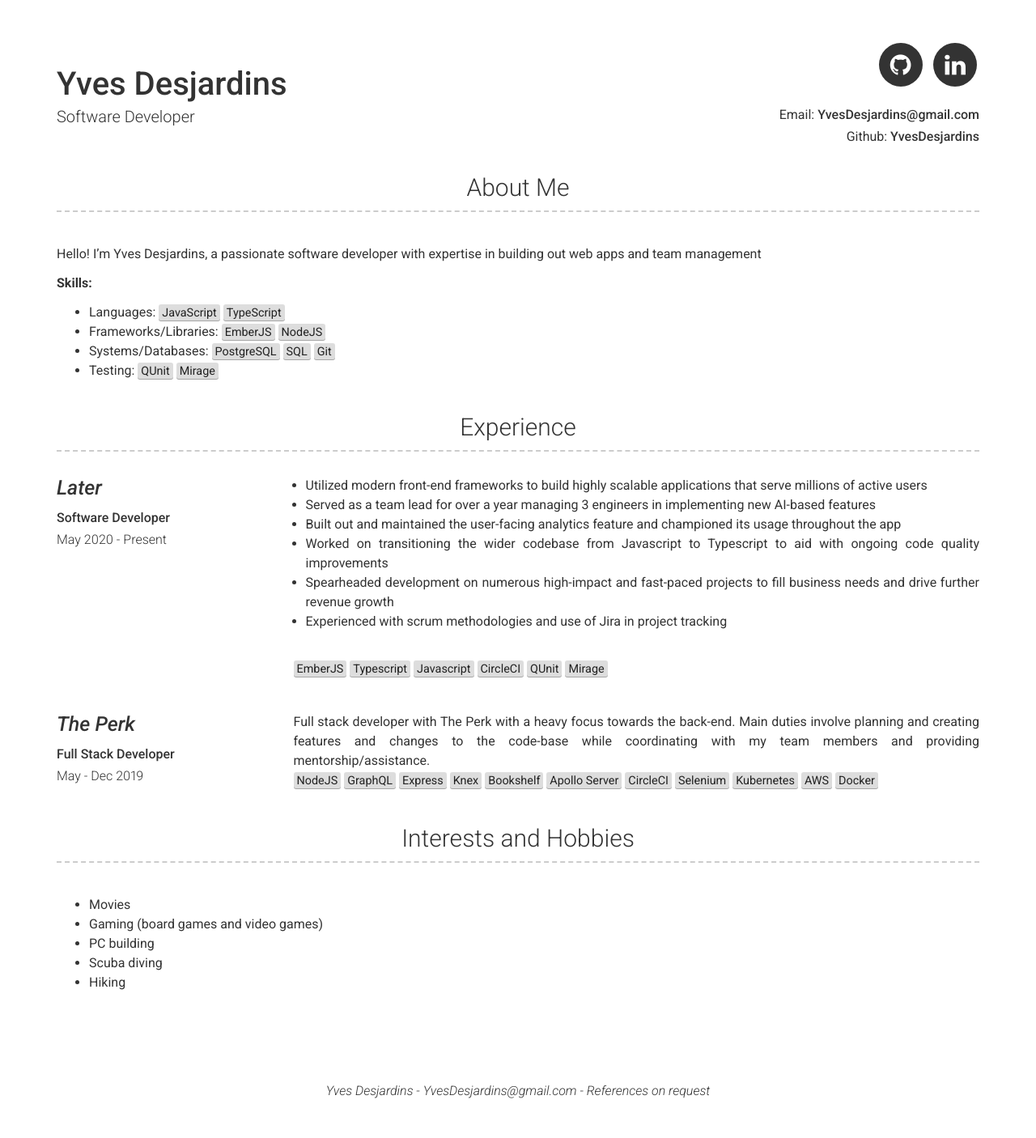
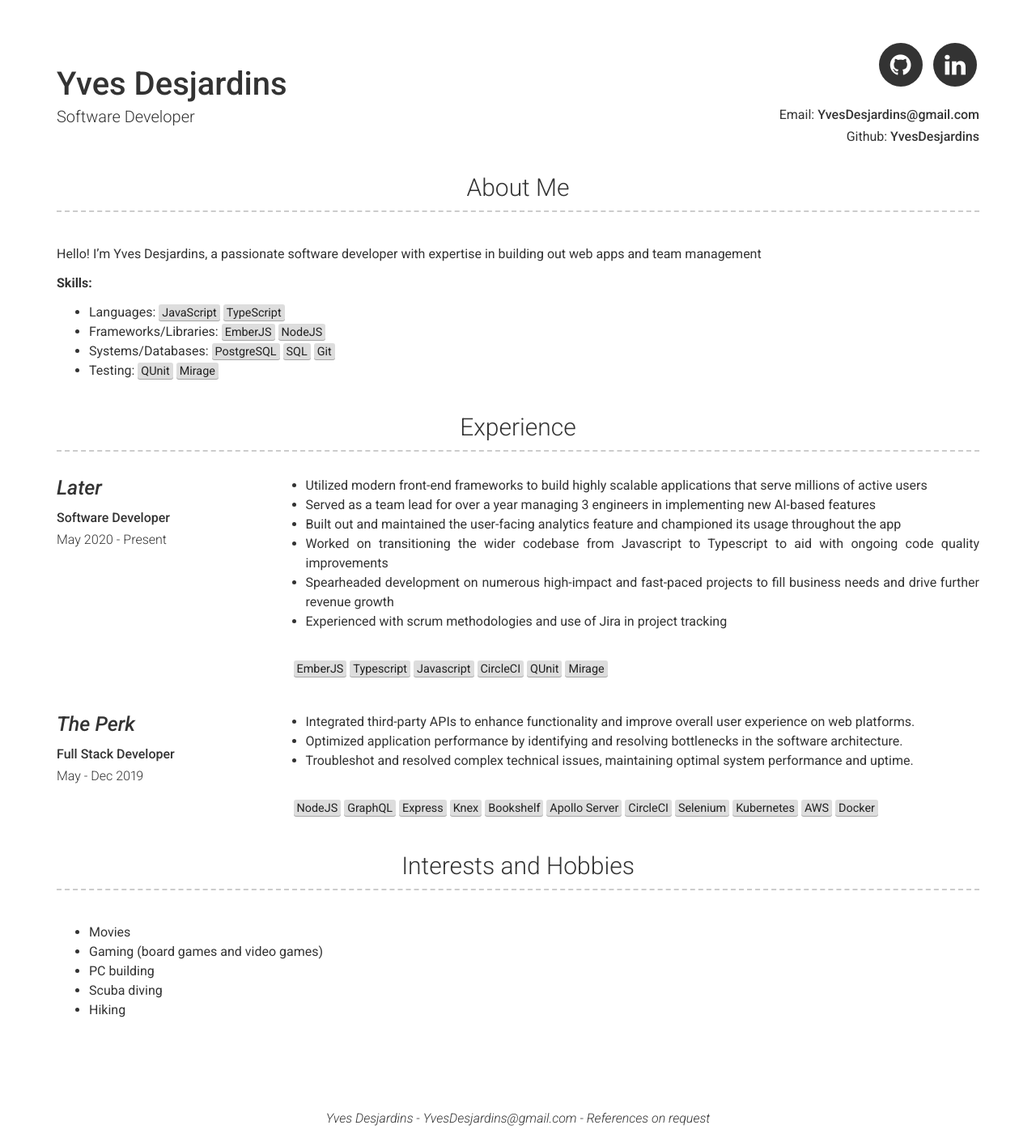
Before and after one commit to YvesDesjardins/YvesDesjardins.github.io, a Jekyll site: the page built from index.md, in a window 1280 px wide. Shown: the whole page at 81% size. Built offline with Jekyll 4.4.1, drawn with Linux system fonts in a browser that asks for light colours; before the commit the page ends 1372 px from its top, so only the background shows below that.

Commit message:
update experience

```diff
--- a/_data/experience.yml
+++ b/_data/experience.yml
@@ -19,6 +19,10 @@
   job_title: Full Stack Developer
   dates: May - Dec 2019
   description: | # this will include new lines to allow paragraphs
-    Full stack developer with The Perk with a heavy focus towards the back-end. Main duties involve planning and creating features and changes to the code-base while coordinating with my team members and providing mentorship/assistance.
+    <ul class="experience-list">
+      <li>Integrated third-party APIs to enhance functionality and improve overall user experience on web platforms.</li>
+      <li>Optimized application performance by identifying and resolving bottlenecks in the software architecture.</li>
+      <li>Troubleshot and resolved complex technical issues, maintaining optimal system performance and uptime.</li>
+    </ul>
     <br>
     <mark>NodeJS</mark> <mark>GraphQL</mark> <mark>Express</mark> <mark>Knex</mark> <mark>Bookshelf</mark> <mark>Apollo Server</mark> <mark>CircleCI</mark> <mark>Selenium</mark> <mark>Kubernetes</mark> <mark>AWS</mark> <mark>Docker</mark>
```
